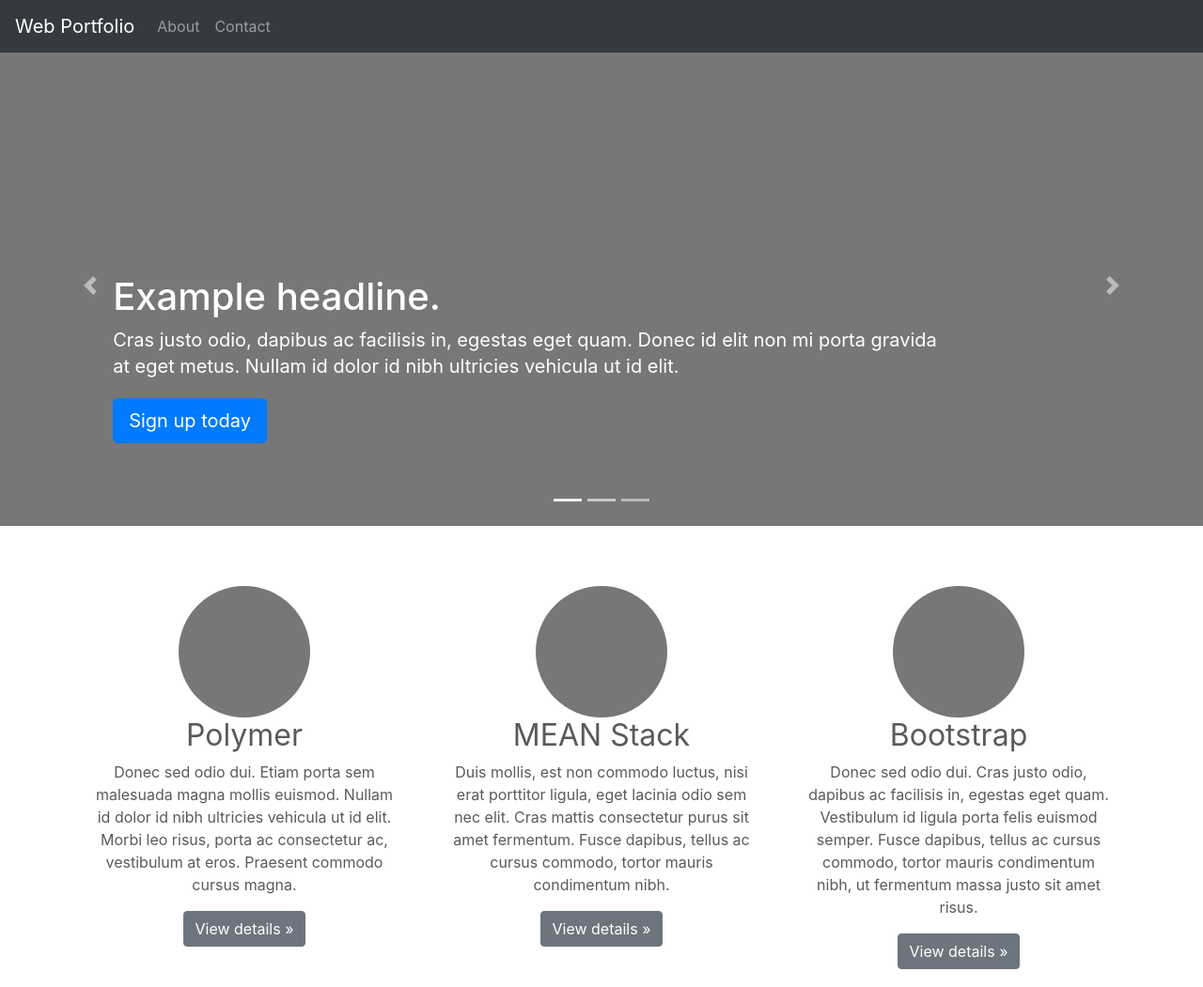
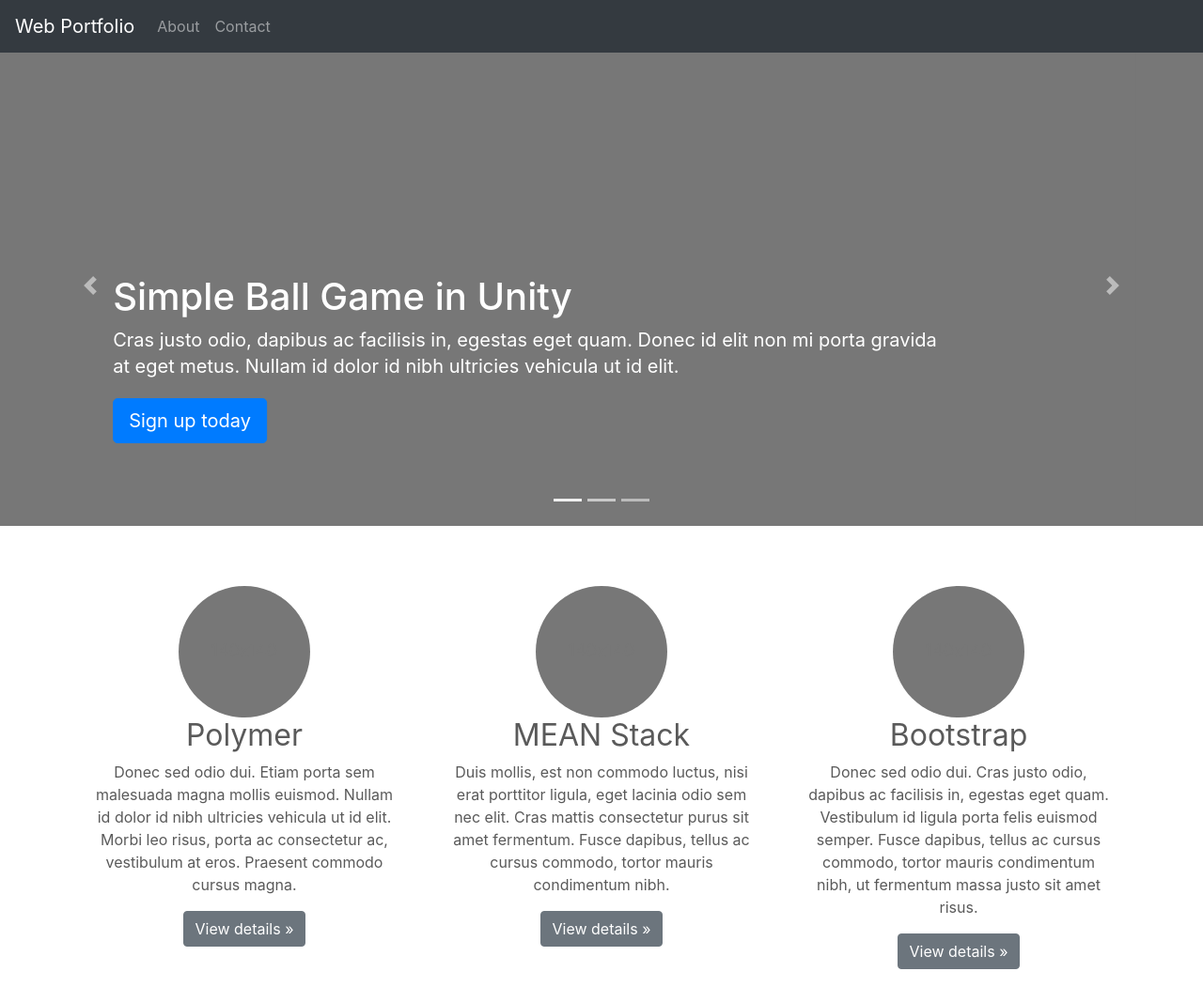
Before and after one commit to ldn253/ldn253.github.io, a plain HTML site: page index.html in a window 1280 px wide. Shown: the top 1051 px of the page at 94% size. Drawn offline with nearby package versions, Linux system fonts and the light colour scheme.

Commit message:
text notes

```diff
--- a/index.html
+++ b/index.html
@@ -69,7 +69,7 @@
         <svg class="bd-placeholder-img" width="100%" height="100%" xmlns="http://www.w3.org/2000/svg" preserveAspectRatio="xMidYMid slice" focusable="false" role="img" ><rect fill="#777" width="100%" height="100%"/></svg>
         <div class="container">
           <div class="carousel-caption text-left">
-            <h1>Example headline.</h1>
+            <h1>Simple Ball Game in Unity</h1>
             <p>Cras justo odio, dapibus ac facilisis in, egestas eget quam. Donec id elit non mi porta gravida at eget metus. Nullam id dolor id nibh ultricies vehicula ut id elit.</p>
             <p><a class="btn btn-lg btn-primary" href="#" role="button">Sign up today</a></p>
           </div>
@@ -79,7 +79,7 @@
         <svg class="bd-placeholder-img" width="100%" height="100%" xmlns="http://www.w3.org/2000/svg" preserveAspectRatio="xMidYMid slice" focusable="false" role="img" ><rect fill="#777" width="100%" height="100%"/></svg>
         <div class="container">
           <div class="carousel-caption">
-            <h1>Another example headline.</h1>
+            <h1>MySQL Lotto Number Prediction with Python </h1>
             <p>Cras justo odio, dapibus ac facilisis in, egestas eget quam. Donec id elit non mi porta gravida at eget metus. Nullam id dolor id nibh ultricies vehicula ut id elit.</p>
             <p><a class="btn btn-lg btn-primary" href="#" role="button">Learn more</a></p>
           </div>
@@ -89,7 +89,7 @@
         <svg class="bd-placeholder-img" width="100%" height="100%" xmlns="http://www.w3.org/2000/svg" preserveAspectRatio="xMidYMid slice" focusable="false" role="img" ><rect fill="#777" width="100%" height="100%"/></svg>
         <div class="container">
           <div class="carousel-caption text-right">
-            <h1>One more for good measure.</h1>
+            <h1>One more...</h1>
             <p>Cras justo odio, dapibus ac facilisis in, egestas eget quam. Donec id elit non mi porta gravida at eget metus. Nullam id dolor id nibh ultricies vehicula ut id elit.</p>
             <p><a class="btn btn-lg btn-primary" href="#" role="button">Browse gallery</a></p>
           </div>
```
